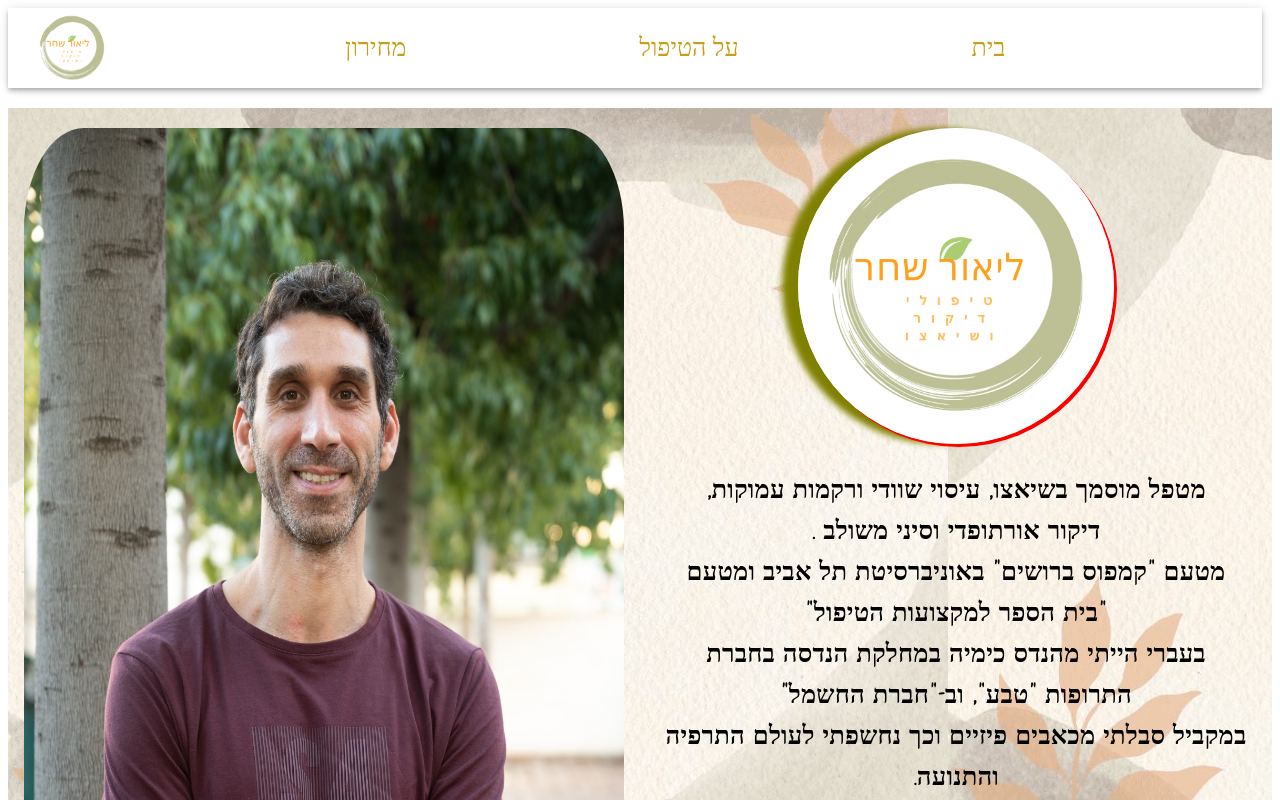
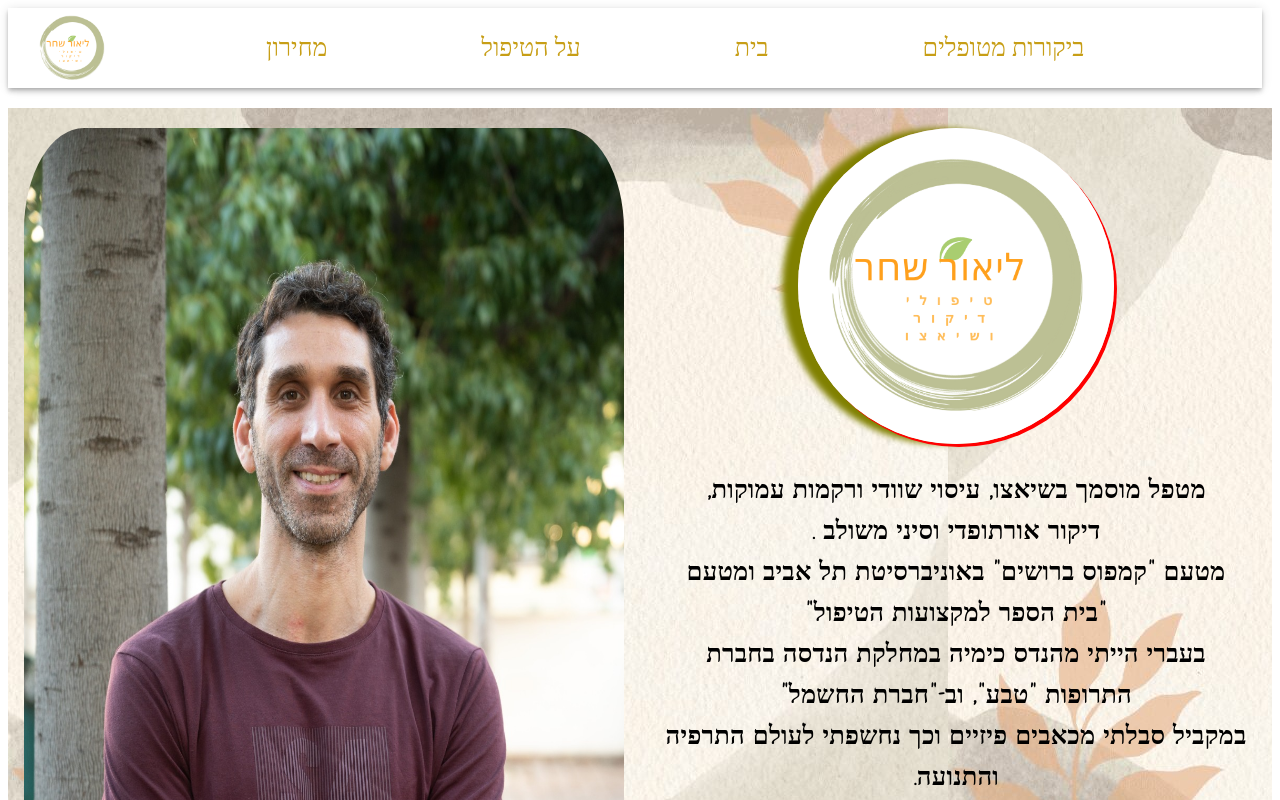
Before and after one commit to Rafcon96/lior-shiatsu, a React (Create React App) app: page / in a window 1280 px wide. Shown: the top 800 px of the page. Built offline with nearby package versions, Linux system fonts and the light colour scheme.

Commit message:
testimonial header link

```diff
--- a/src/components/Header/index.jsx
+++ b/src/components/Header/index.jsx
@@ -18,6 +18,7 @@ const pages = [
     {name:['מחירון',"prices"], link:"/prices"},
     {name:["על הטיפול","about"], link:"/about"},
     {name:['בית','home'], link:"/"},
+{name:["ביקורות מטופלים","testimonial"],link:"/testimonial"}
 
 
     // {name:["זמינות","availability"], link:"/availability"},
```
